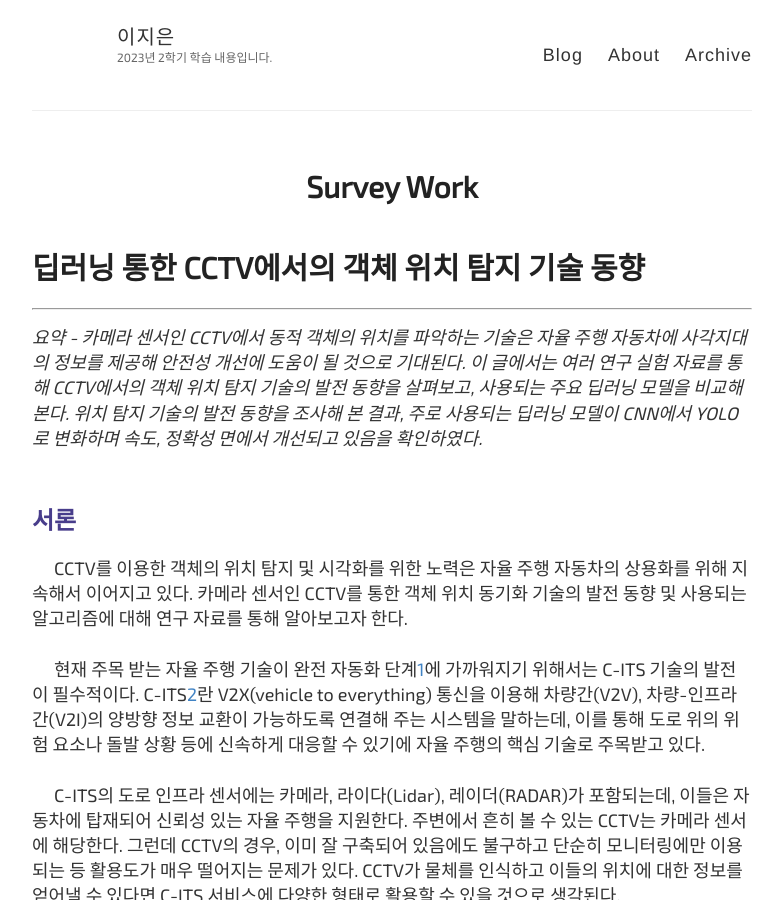
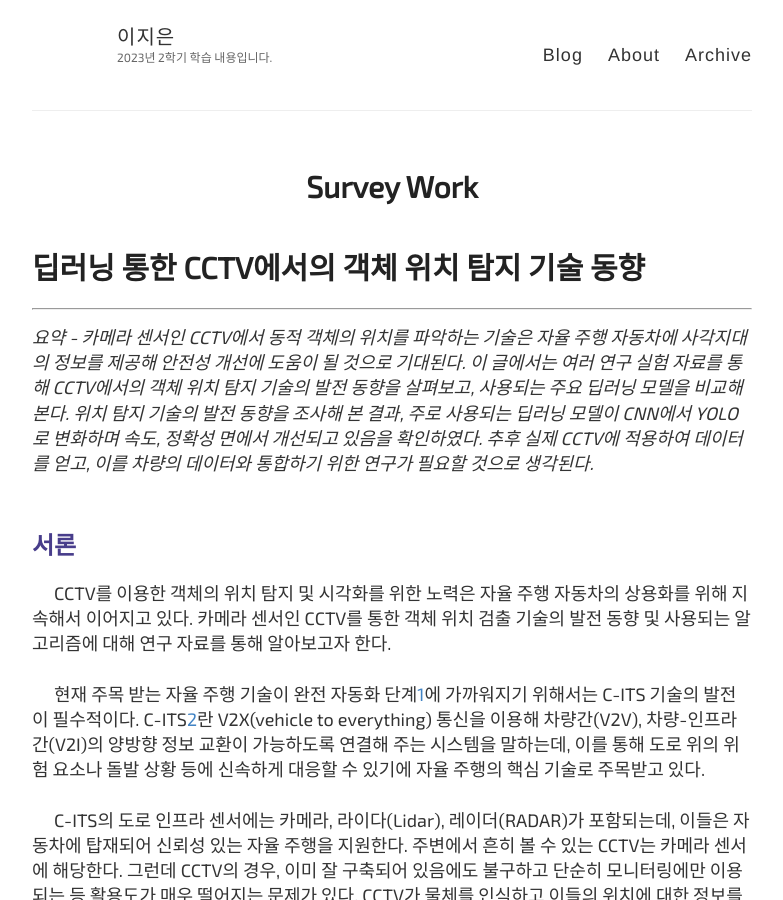
Before and after one commit to fkwmqpfl01/fkwmqpfl01.github.io, a Jekyll site: the page built from _posts/2023-10-01-survey_work.md, in a window 1280 px wide and 900 px high. Shown: the whole window, without its empty margins (248-1031 px from the left). Built offline with Jekyll 4.4.1, drawn with Linux system fonts in a browser that asks for light colours; some web fonts are replaced.

Commit message:
내용 수정

```diff
--- a/_posts/2023-10-01-survey_work.md
+++ b/_posts/2023-10-01-survey_work.md
@@ -8,12 +8,12 @@ tags: article, nextjs, js
 # 딥러닝 통한 CCTV에서의 객체 위치 탐지 기술 동향
 
 ---
-_요약 - 카메라 센서인 CCTV에서 동적 객체의 위치를 파악하는 기술은 자율 주행 자동차에 사각지대의 정보를 제공해 안전성 개선에 도움이 될 것으로 기대된다. 이 글에서는 여러 연구 실험 자료를 통해 CCTV에서의 객체 위치 탐지 기술의 발전 동향을 살펴보고, 사용되는 주요 딥러닝 모델을 비교해 본다. 위치 탐지 기술의 발전 동향을 조사해 본 결과, 주로 사용되는 딥러닝 모델이 CNN에서 YOLO로 변화하며 속도, 정확성 면에서 개선되고 있음을 확인하였다._
+_요약 - 카메라 센서인 CCTV에서 동적 객체의 위치를 파악하는 기술은 자율 주행 자동차에 사각지대의 정보를 제공해 안전성 개선에 도움이 될 것으로 기대된다. 이 글에서는 여러 연구 실험 자료를 통해 CCTV에서의 객체 위치 탐지 기술의 발전 동향을 살펴보고, 사용되는 주요 딥러닝 모델을 비교해 본다. 위치 탐지 기술의 발전 동향을 조사해 본 결과, 주로 사용되는 딥러닝 모델이 CNN에서 YOLO로 변화하며 속도, 정확성 면에서 개선되고 있음을 확인하였다. 추후 실제 CCTV에 적용하여 데이터를 얻고, 이를 차량의 데이터와 통합하기 위한 연구가 필요할 것으로 생각된다._
 <br>
 
 ## <span style="color:DarkSlateBlue">서론</span>
 
-&emsp; CCTV를 이용한 객체의 위치 탐지 및 시각화를 위한 노력은 자율 주행 자동차의 상용화를 위해 지속해서 이어지고 있다. 카메라 센서인 CCTV를 통한 객체 위치 동기화 기술의 발전 동향 및 사용되는 알고리즘에 대해 연구 자료를 통해 알아보고자 한다. <br>
+&emsp; CCTV를 이용한 객체의 위치 탐지 및 시각화를 위한 노력은 자율 주행 자동차의 상용화를 위해 지속해서 이어지고 있다. 카메라 센서인 CCTV를 통한 객체 위치 검출 기술의 발전 동향 및 사용되는 알고리즘에 대해 연구 자료를 통해 알아보고자 한다. <br>
 &emsp; 현재 주목 받는 자율 주행 기술이 완전 자동화 단계<sup>[1](#footnote_1)</sup>에 가까워지기 위해서는 C-ITS 기술의 발전이 필수적이다. C-ITS<sup>[2](#footnote_2)</sup>란 V2X(vehicle to everything) 통신을 이용해 차량간(V2V), 차량-인프라간(V2I)의 양방향 정보 교환이 가능하도록 연결해 주는 시스템을 말하는데, 이를 통해 도로 위의 위험 요소나 돌발 상황 등에 신속하게 대응할 수 있기에 자율 주행의 핵심 기술로 주목받고 있다. <br>
 &emsp; C-ITS의 도로 인프라 센서에는 카메라, 라이다(Lidar), 레이더(RADAR)가 포함되는데, 이들은 자동차에 탑재되어 신뢰성 있는 자율 주행을 지원한다. 주변에서 흔히 볼 수 있는 CCTV는 카메라 센서에 해당한다. 그런데 CCTV의 경우, 이미 잘 구축되어 있음에도 불구하고 단순히 모니터링에만 이용되는 등 활용도가 매우 떨어지는 문제가 있다. CCTV가 물체를 인식하고 이들의 위치에 대한 정보를 얻어낼 수 있다면 C-ITS 서비스에 다양한 형태로 활용할 수 있을 것으로 생각된다. <br>
 &emsp; 즉, 현재 구축된 CCTV에 이 기술을 실제로 적용한다면, 거의 모든 도로 위의 상황을 효율적으로 파악할 수 있을 것이다. 또, 자율 주행 자동차에 이 정보를 통합시킬 수 있다면 사각지대의 정보도 제공해 줄 수 있어 자율 주행 자동차의 안전성을 훨씬 높일 수 있을 것으로 기대된다.
```
